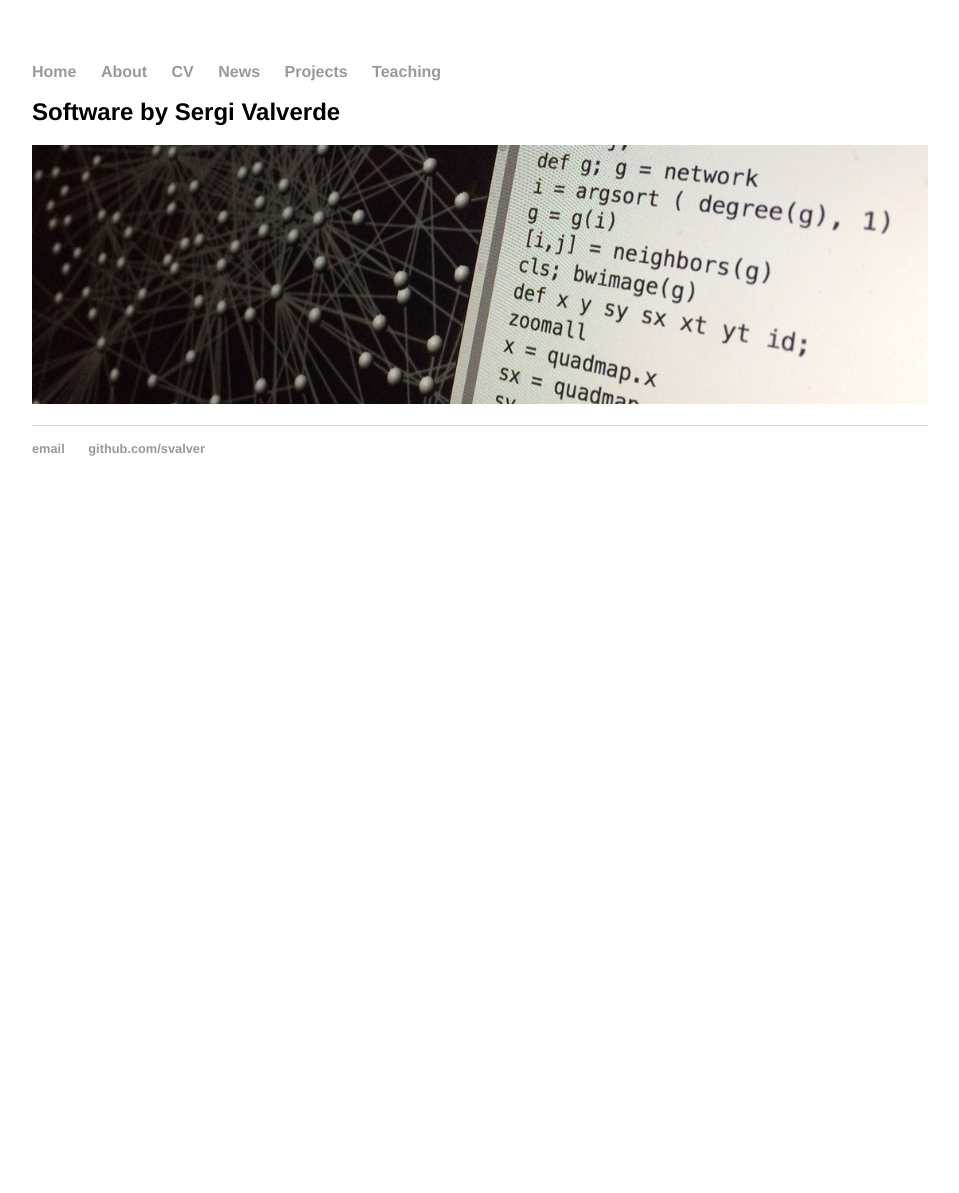
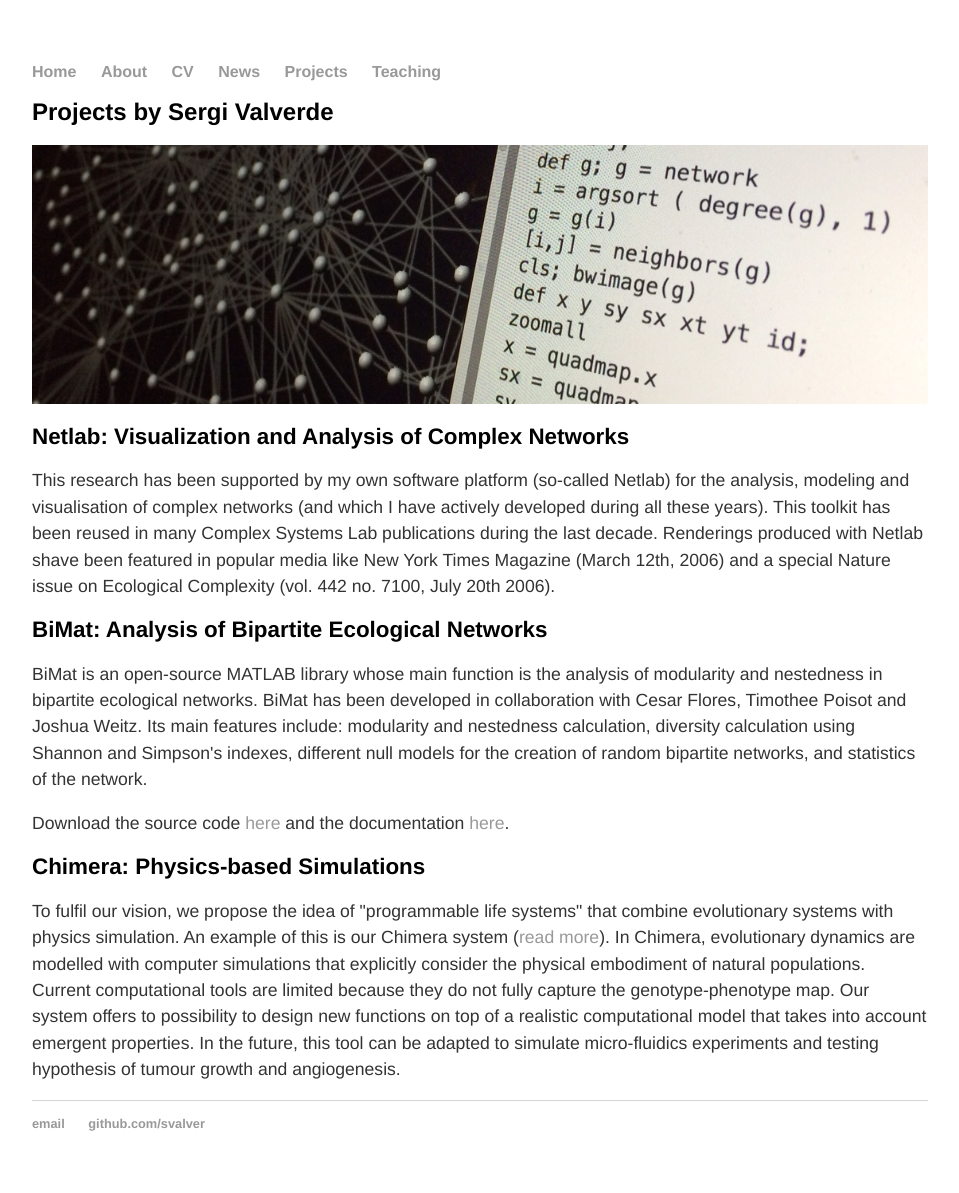
Before and after one commit to svalver/svalver.github.io, a Jekyll site: the page built from proj/index.html, in a window 1280 px wide. Shown: the whole page, without its empty margins (160-1119 px from the left). Built offline with Jekyll 4.4.1, drawn with Linux system fonts in a browser that asks for light colours; before the commit the page ends 900 px from its top, so only the background shows below that.

Commit message:
create project website

```diff
--- a/proj/index.html
+++ b/proj/index.html
@@ -1,6 +1,6 @@
 ---
 layout: default
-title: Teaching by Sergi Valverde
+title: Projects by Sergi Valverde
 ---
 <style>
 img {
@@ -13,6 +13,47 @@ img {
 }
 </style>
 <div class="about">
-<h1>Software by Sergi Valverde</h1>
+<h1>Projects by Sergi Valverde</h1>
 <p><img src = "../images/projects_header.jpg"/></p>
+
+<h2>Netlab: Visualization and Analysis of Complex Networks</h2>
+
+<p>
+This research has been supported by my own software platform (so-called Netlab) for the analysis,
+modeling and visualisation of complex networks (and which I have actively developed
+during all these years). This toolkit has been reused in many Complex Systems Lab publications during the last decade. Renderings produced with Netlab shave been featured in popular media like New York Times Magazine (March 12th, 2006) and a special Nature issue on Ecological Complexity (vol. 442 no. 7100, July 20th 2006).
+</p>
+
+<h2>BiMat: Analysis of Bipartite Ecological Networks</h2>
+
+<p> BiMat is an open-source MATLAB library whose main function is the
+analysis of modularity and nestedness in bipartite ecological networks.
+BiMat has been developed in collaboration with Cesar Flores, Timothee Poisot
+and Joshua Weitz. Its main features include: modularity and nestedness
+calculation, diversity calculation using Shannon and Simpson's indexes,
+different null models for the creation of random bipartite networks, and
+statistics of the network.
+</p>
+<p>
+Download the source code <a href="https://github.com/cesar7f/BiMat">here</a>
+and the documentation <a href="http://bimat.github.io">here</a>.
+</p>
+
+<h2>Chimera: Physics-based Simulations</h2>
+
+<p>
+To fulfil our vision, we propose the idea of "programmable life systems" that combine
+evolutionary systems with physics simulation. An example
+of this is our Chimera system (<a href="http://cslabupf.wordpress.com/2013/12/04/85/">read more</a>).
+In Chimera, evolutionary dynamics are modelled with
+computer simulations that explicitly consider the physical embodiment
+of natural populations.  Current computational tools are limited because they do
+not fully capture the genotype-phenotype map. Our system offers to possibility to
+design new functions on top of a realistic computational model that takes into account
+emergent properties. In the future, this tool can be adapted to simulate
+micro-fluidics experiments and testing hypothesis of tumour growth and angiogenesis.
+</p>
+
+
+
 </div>
--- a/teach/index.html
+++ b/teach/index.html
@@ -16,9 +16,9 @@ img {
 <h1>Teaching by Sergi Valverde</h1>
 <p><img src = "../images/teaching_header.jpg"/></p>
 <p>
-My research plan is complemented with my current teaching activities in the Degree
-of Biomedical Engineering (22106, 22107, 22117, 22123) and the Degree in Human
-Biology (20332), which focuses in computer simulation (Netlogo and Matlab/Octave),
+My research plan is complemented with my current teaching activities in the <a href="http://www.upf.edu/estudiants/titulacions/enginyeries/grau-eng_biomedica/presentacio/">Degree
+of Biomedical Engineering</a> (22106, 22107, 22117, 22123) and the <a href="http://www.upf.edu/biomed/estudis_de_grau2/biohumana/presentacio/">Degree in Human
+Biology</a> (20332), which focuses in computer simulation (Netlogo and Matlab/Octave),
 mathematical modeling and  evolutionary algorithms. Our students learn how to
  solve engineering problems by
 programming computers in a away that imitates the process of natural selection.
```
Also changed, not shown: about/index.html (+26 -4 lines), cv/index.html (+13 -4 lines).
